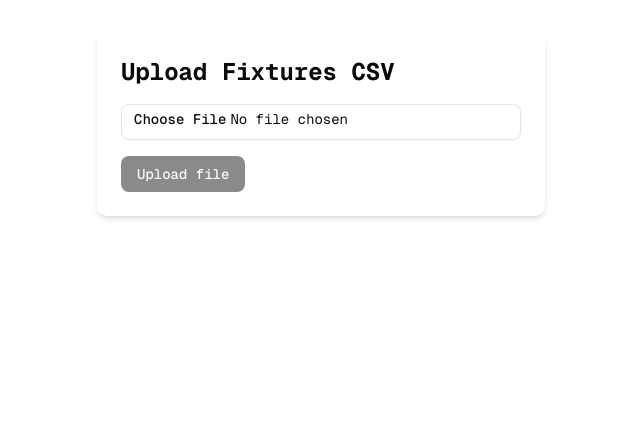
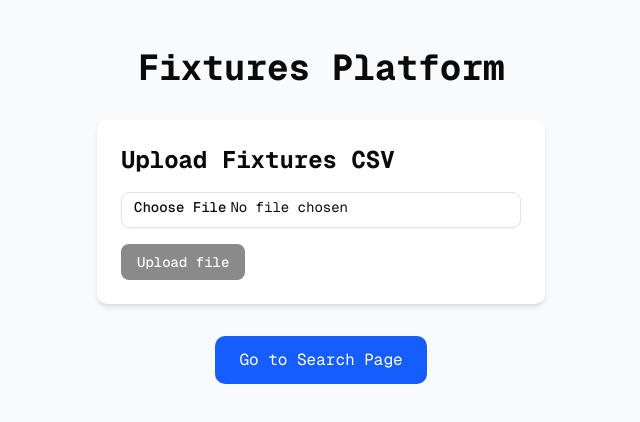
Before and after one commit to codingzilin/fixture-app, a Next.js app in the folder frontend/: page / in a window 1280 px wide. Shown: the top 422 px of the page, without its empty margins (319-959 px from the left). Built offline with nearby package versions, Linux system fonts and the light colour scheme.

Commit message:
refine home page and update font style

```diff
--- a/frontend/src/app/components/FixtureSearch.tsx
+++ b/frontend/src/app/components/FixtureSearch.tsx
@@ -80,8 +80,10 @@ export default function FixtureSearch() {
       {selectedFixture && (
         <div className='fixed inset-0 bg-black bg-opacity-50 flex items-center justify-center p-4'>
           <div className='bg-white rounded-lg p-6 max-w-md w-full'>
-            <h2 className='text-2xl font-bold mb-4'>Fixture Details</h2>
-            <div className='space-y-2'>
+            <h2 className='text-2xl font-bold font-mono mb-4'>
+              Fixture Details
+            </h2>
+            <div className='space-y-2 font-mono'>
               <p>
                 <strong>Competition:</strong> {selectedFixture.competition_name}
               </p>
@@ -107,7 +109,7 @@ export default function FixtureSearch() {
             </div>
             <Button
               onClick={() => setSelectedFixture(null)}
-              className='mt-6 w-full bg-blue-600 text-white py-2 rounded-lg hover:bg-blue-700'
+              className='mt-6 w-full font-mono bg-blue-600 text-white py-2 rounded-lg hover:bg-blue-700'
             >
               Close
             </Button>
--- a/frontend/src/app/page.tsx
+++ b/frontend/src/app/page.tsx
@@ -1,6 +1,25 @@
-import Image from "next/image";
+import Link from "next/link";
 import FileUpload from "./components/FileUpload";
 
 export default function Home() {
-  return <FileUpload />;
+  return (
+    <div className='min-h-screen bg-gray-50 py-12'>
+      <div className='max-w-4xl mx-auto px-4'>
+        <h1 className='text-4xl font-bold text-center mb-8 font-mono'>
+          Fixtures Platform
+        </h1>
+
+        <FileUpload />
+
+        <div className='mt-8 text-center'>
+          <Link
+            href='/search'
+            className='inline-block bg-blue-600 text-white font-mono px-6 py-3 rounded-lg hover:bg-blue-700 transition-colors'
+          >
+            Go to Search Page
+          </Link>
+        </div>
+      </div>
+    </div>
+  );
 }
--- a/frontend/src/app/search/page.tsx
+++ b/frontend/src/app/search/page.tsx
@@ -4,14 +4,16 @@ import Link from "next/link";
 
 export default function Searchpage() {
   return (
+    <div className='min-h-screen bg-gray-50 py-12'>
       <div className='max-w-4xl mx-auto px-4'>
         <Link
           href='/'
-        className='inline-block mb-6 text-blue-600 hover:text-blue-800'
+          className='inline-block mb-6 font-mono text-blue-600 hover:text-blue-800'
         >
           Back to Upload
         </Link>
         <FixtureSearch />
       </div>
+    </div>
   );
 }
--- a/frontend/src/types/global.d.ts
+++ b/frontend/src/types/global.d.ts
@@ -1,3 +1,4 @@
+/* eslint-disable no-var */
 import { Mongoose } from "mongoose";
 
 declare global {
```
Lines whose indentation alone changed are shown as unchanged.
